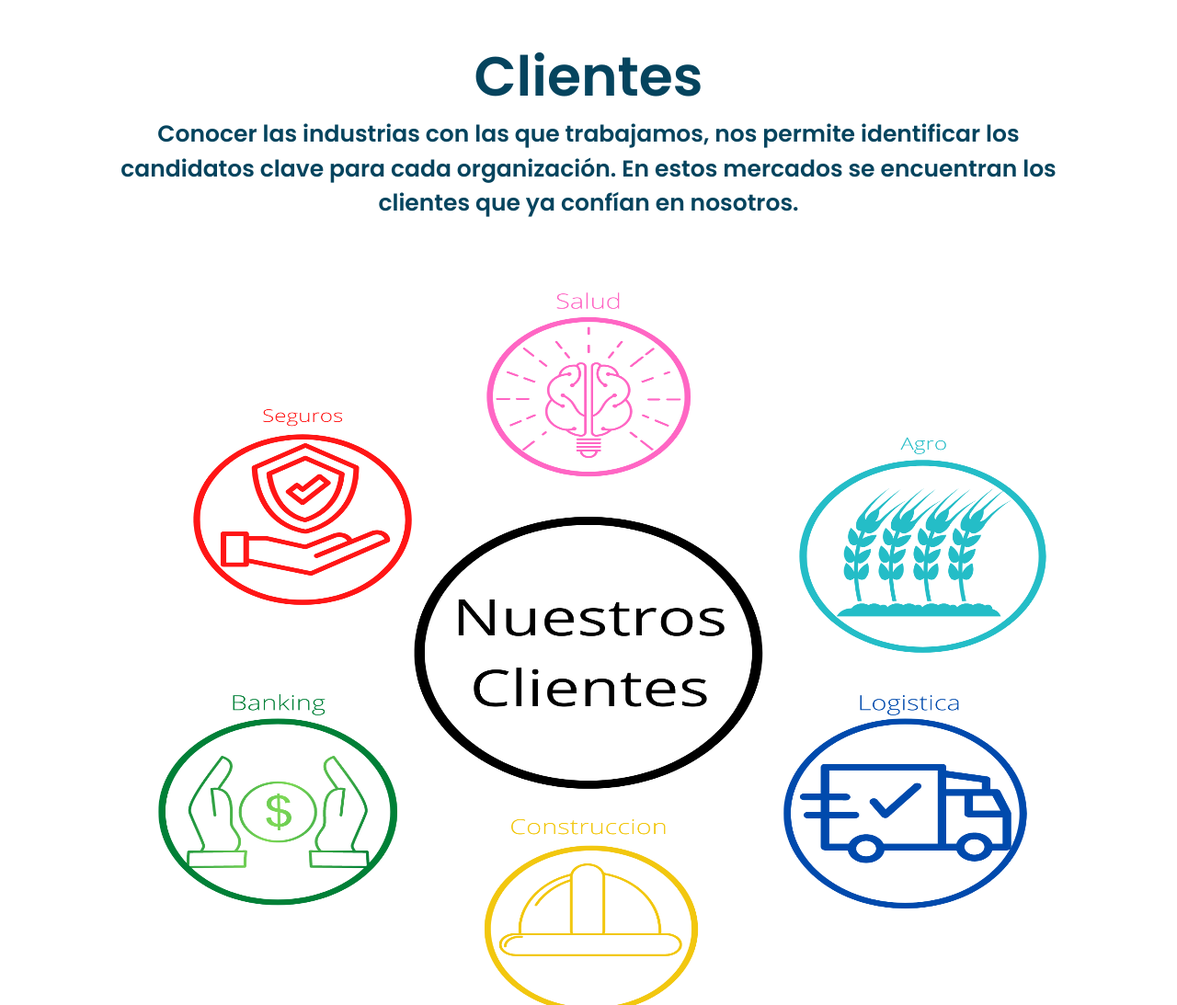
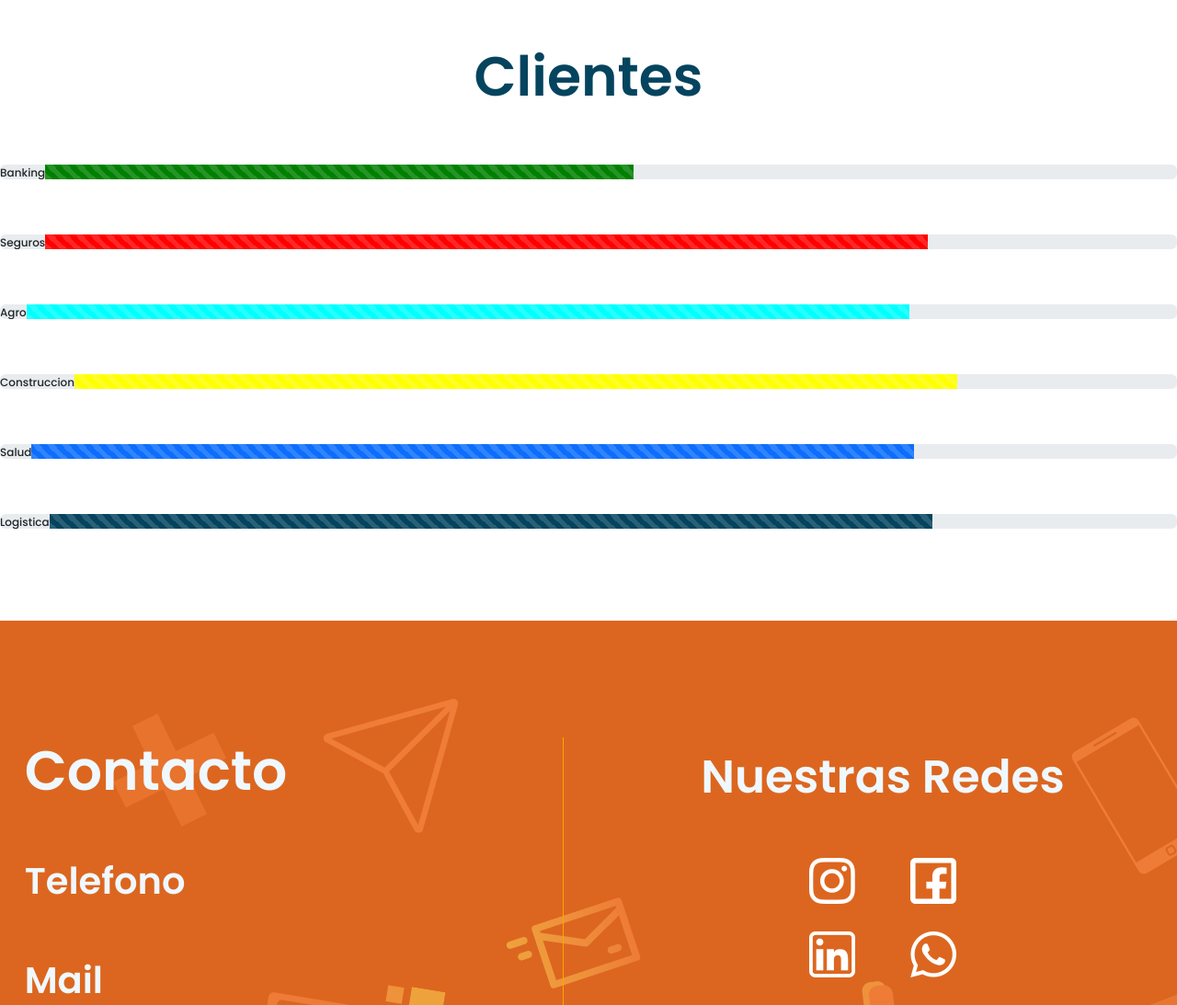
Before and after one commit to NicolasUrdiales/Motivo, a website: page index.html in a window 1280 px wide. Shown: the part 2440-3533 px from the top of the page at 92% size. Drawn offline with nearby package versions, Linux system fonts and the light colour scheme.

Commit message:
actualizacion clientes

```diff
--- a/index.html
+++ b/index.html
@@ -9,7 +9,7 @@
     <link href="https://cdn.jsdelivr.net/npm/bootstrap@5.2.1/dist/css/bootstrap.min.css" rel="stylesheet"
         integrity="sha384-iYQeCzEYFbKjA/T2uDLTpkwGzCiq6soy8tYaI1GyVh/UjpbCx/TYkiZhlZB6+fzT" crossorigin="anonymous">
     <!--CSS-->
-    <link rel="stylesheet" href="CSS/style.css">
+    <link rel="stylesheet" href="css/style.css">
     <title>Motivo</title>
 </head>
 
@@ -139,11 +139,43 @@
     <section id="Clientes">
         <hr>
         <h2 class="h2-cl">Clientes</h2>
-        <div class="div-cl">
-            <p class="p-cl">Conocer las industrias con las que trabajamos, nos permite identificar los candidatos clave
-                para cada
-                organización. En estos mercados se encuentran los clientes que ya confían en nosotros.</p>
-            <img src="imagenes/Nuestros Clientes (Presentación (169)).png" alt="" class="img-cl">
+        <div class="progress">
+            <p>Banking</p>
+            <div class="progress-bar progress-bar-striped progress-bar-animated bg-progress1" role="progressbar"
+                aria-label="Animated striped example" aria-valuenow="75" aria-valuemin="0" aria-valuemax="100"
+                style="width: 50%"></div>
+        </div>
+        <div class="progress-container">
+            <div class="progress">
+                <p>Seguros</p>
+                <div class="progress-bar progress-bar-striped progress-bar-animated bg-progress2" role="progressbar"
+                    aria-label="Animated striped example" aria-valuenow="75" aria-valuemin="0" aria-valuemax="100"
+                    style="width: 75%"></div>
+            </div>
+            <div class="progress">
+                <p>Agro</p>
+                <div class="progress-bar progress-bar-striped progress-bar-animated bg-progress3" role="progressbar"
+                    aria-label="Animated striped example" aria-valuenow="75" aria-valuemin="0" aria-valuemax="100"
+                    style="width: 75%"></div>
+            </div>
+            <div class="progress">
+                <p>Construccion</p>
+                <div class="progress-bar progress-bar-striped progress-bar-animated bg-progress4" role="progressbar"
+                    aria-label="Animated striped example" aria-valuenow="75" aria-valuemin="0" aria-valuemax="100"
+                    style="width: 75%"></div>
+            </div>
+            <div class="progress">
+                <p>Salud</p>
+                <div class="progress-bar progress-bar-striped progress-bar-animated bg-progress5" role="progressbar"
+                    aria-label="Animated striped example" aria-valuenow="75" aria-valuemin="0" aria-valuemax="100"
+                    style="width: 75%"></div>
+            </div>
+            <div class="progress">
+                <p>Logistica</p>
+                <div class="progress-bar progress-bar-striped progress-bar-animated bg-progress6" role="progressbar"
+                    aria-label="Animated striped example" aria-valuenow="75" aria-valuemin="0" aria-valuemax="100"
+                    style="width: 75%"></div>
+            </div>
         </div>
     </section>
     <!--seccion contacto-->
@@ -157,10 +189,14 @@
             <div class="redes-container">
                 <h2 class="h2-redes">Nuestras Redes</h2>
                 <div class="div-redes">
-                    <a href="https://www.instagram.com/" class="a-redes1" target="_blank"><img src="imagenes/Instagram (1).png" alt="" height="50px"></a>
-                    <a href="https://m.facebook.com/" class="a-redes2" target="_blank"><img src="imagenes/Facebook (1).png" alt="" height="50px"></a>
-                    <a href="https://www.linkedin.com/in/andres-gorza-8408179" class="a-redes3" target="_blank"><img src="imagenes/LinkedIn (2).png" alt="" height="50px"></a>
-                    <a href="https://web.whatsapp.com/" class="a-redes4" target="_blank"><img src="imagenes/Whatsapp (4).png" alt="" height="50px"></a>
+                    <a href="https://www.instagram.com/" class="a-redes1" target="_blank"><img
+                            src="imagenes/Instagram (1).png" alt="" height="50px"></a>
+                    <a href="https://m.facebook.com/" class="a-redes2" target="_blank"><img
+                            src="imagenes/Facebook (1).png" alt="" height="50px"></a>
+                    <a href="https://www.linkedin.com/in/andres-gorza-8408179" class="a-redes3" target="_blank"><img
+                            src="imagenes/LinkedIn (2).png" alt="" height="50px"></a>
+                    <a href="https://web.whatsapp.com/" class="a-redes4" target="_blank"><img
+                            src="imagenes/Whatsapp (4).png" alt="" height="50px"></a>
                 </div>
             </div>
         </div>
--- a/scss/components/_cliente.scss
+++ b/scss/components/_cliente.scss
@@ -9,20 +9,24 @@ hr{
     color: #05445E;
     text-align: center;
 }
-.div-cl{
-    display: flex;
-    flex-direction: column;
-    align-items: center;
-    .p-cl{
-        color: #05445E;
-        font-size: 25px;
-        font-weight: bold;
-        text-align: center;
-        margin: 0 100px;
+.progress{
+    margin-top: 60px;
+    .bg-progress1{
+        background-color: green;
     }
-    .img-cl{
-        width: 80%;
-        height: 800px;
-        margin-top: 70px;
+    .bg-progress2{
+        background-color: red;
+    }
+    .bg-progress3{
+        background-color: aqua;
+    }
+    .bg-progress4{
+        background-color: yellow;
+    }
+    .bg-progess5{
+        background-color: purple;
+    }
+    .bg-progress6{
+        background-color: #05445E;
     }
 }
```
Also changed, not shown: CSS/style.css, 1 other file.
